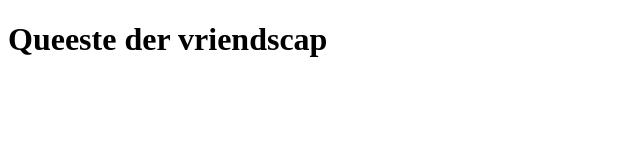
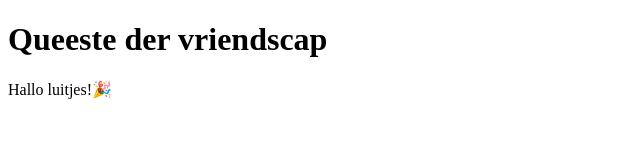
Before and after one commit to robiningelbrecht/queeste-der-vriendscap, a plain HTML site: page index.html in a window 1280 px wide. Shown: the whole page, without its empty margins (0-640 px from the left). Drawn offline with Linux system fonts and the light colour scheme.

Commit message:
Update index.html

```diff
--- a/index.html
+++ b/index.html
@@ -10,5 +10,6 @@
 </head>
 <body>
   <h1>Queeste der vriendscap</h1>
+    <p>Hallo luitjes!🎉<p>
 </body>
 </html>
```
